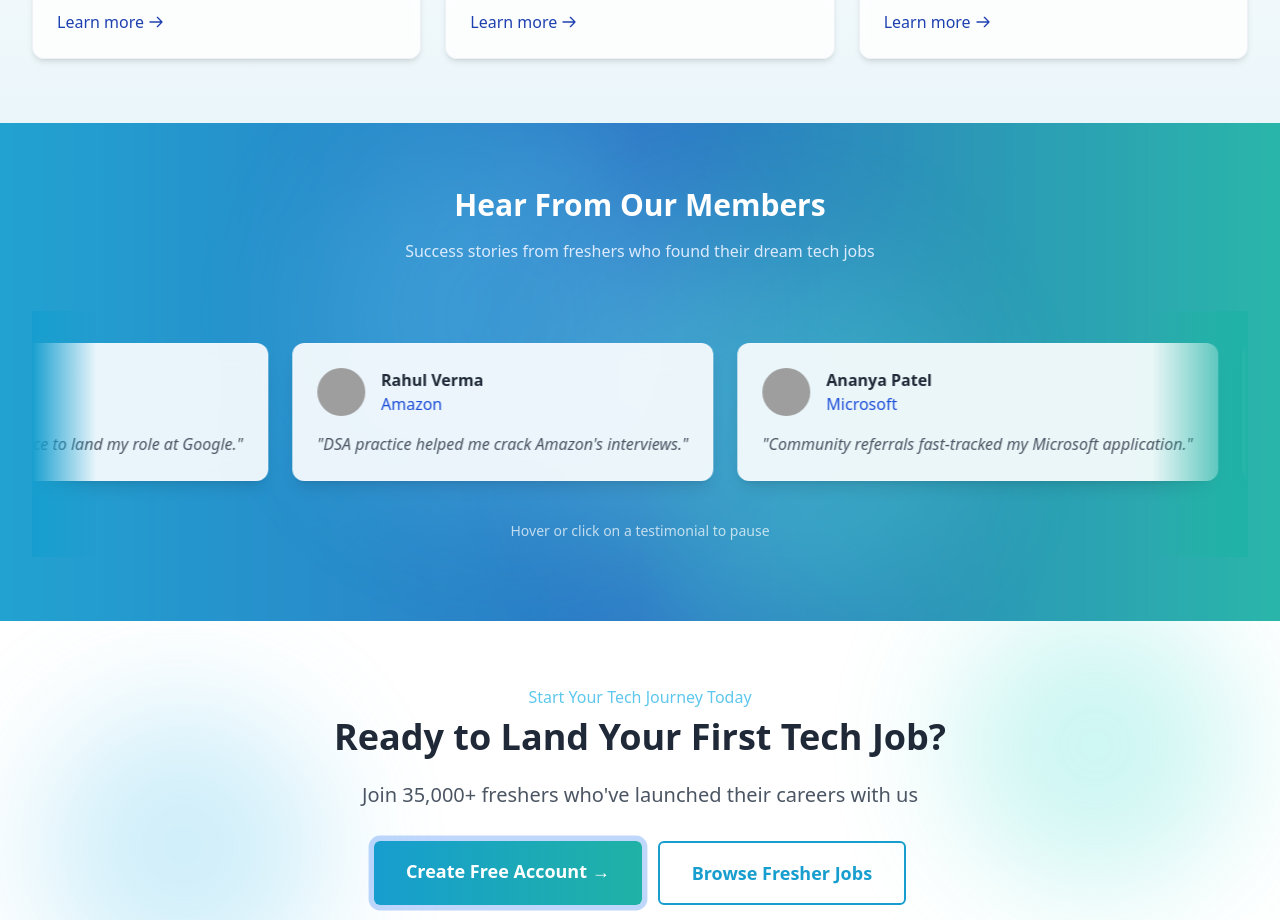
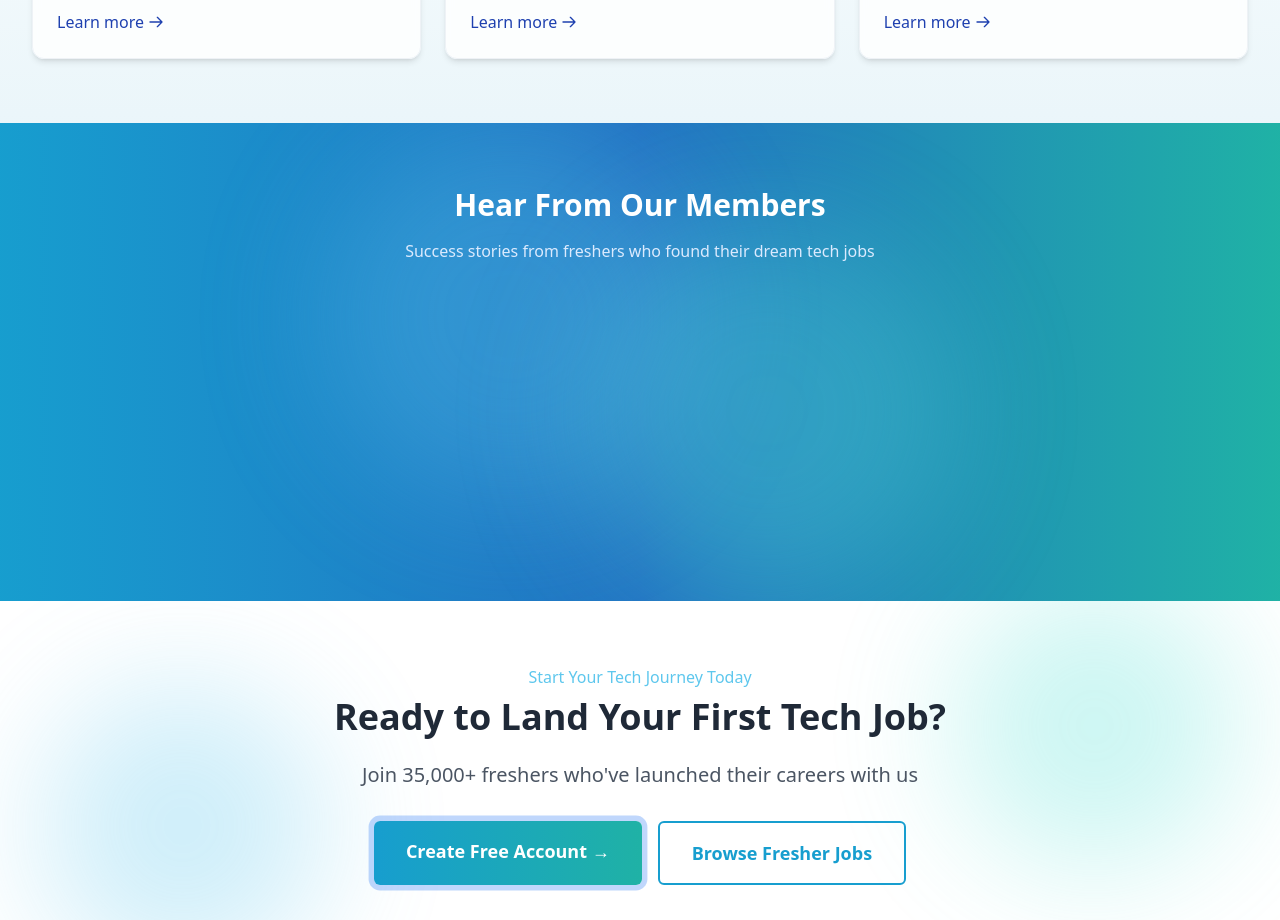
Before and after one commit to BitHiveTechnologies/X_Career-Website, a Next.js app: page / in a window 1280 px wide. Shown: the part 2620-3540 px from the top of the page. Built offline with nearby package versions, Linux system fonts and the light colour scheme; grey boxes are pictures that could not be loaded.

Commit message:
increase this section width

```diff
--- a/app/page.tsx
+++ b/app/page.tsx
@@ -208,10 +208,10 @@ export default function Page() {
         style.innerHTML = `
             @keyframes scroll {
                 0% {
-                    transform: translateX(0);
+                    transform: translateX(100%);
                 }
                 100% {
-                    transform: translateX(-50%);
+                    transform: translateX(-100%);
                 }
             }
 
@@ -1421,11 +1421,7 @@ export default function Page() {
                             data-oid="89243g8"
                         ></div>
                     </div>
-                    {/* Frosted glass overlay */}
-                    <div
-                        className="absolute inset-0 bg-white/5 backdrop-blur-[1px]"
-                        data-oid="0w5:hzx"
-                    ></div>
+                    {/* No frosted glass overlay for cleaner animation */}
                     <div
                         className="max-w-7xl mx-auto px-4 sm:px-6 lg:px-8 relative z-10"
                         data-oid="7e2z3wp"
@@ -1523,20 +1519,9 @@ export default function Page() {
                                 ))}
                             </div>
 
-                            <div
-                                className="absolute inset-y-0 left-0 w-16 bg-gradient-to-r from-[hsl(196,80%,45%)] to-transparent z-20"
-                                data-oid="yos2.aj"
-                            ></div>
-                            <div
-                                className="absolute inset-y-0 right-0 w-24 bg-gradient-to-l from-[hsl(175,70%,41%)] to-transparent z-20"
-                                data-oid="0o90pte"
-                            ></div>
-
-                            <div className="text-center mt-8" data-oid="gxj_sut">
-                                <p className="text-white/70 text-sm" data-oid="bwnjwbk">
-                                    Hover or click on a testimonial to pause
-                                </p>
-                            </div>
+                            {/* No gradient overlays for clean edge-to-edge animation */}
+
+                            <div className="text-center mt-8" data-oid="gxj_sut"></div>
                         </div>
                     </div>
                 </section>
```
